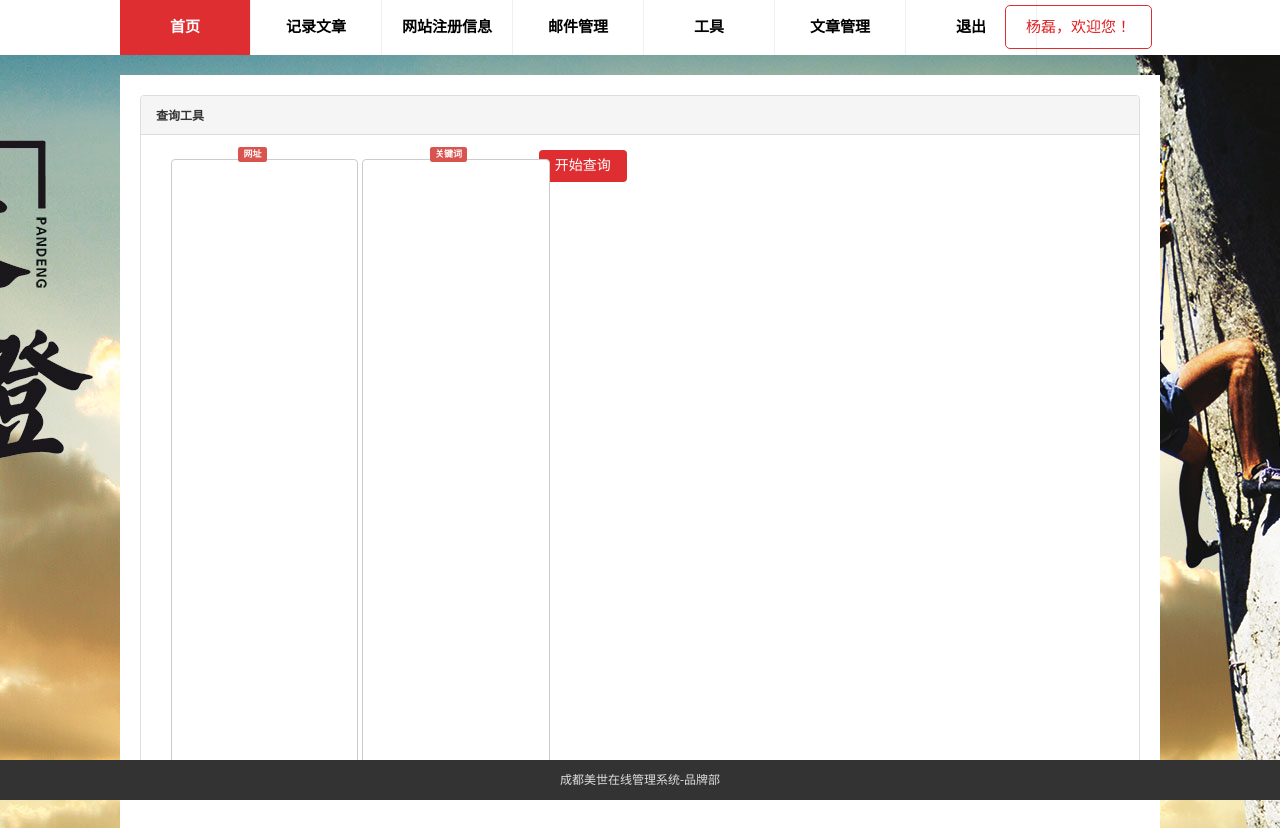
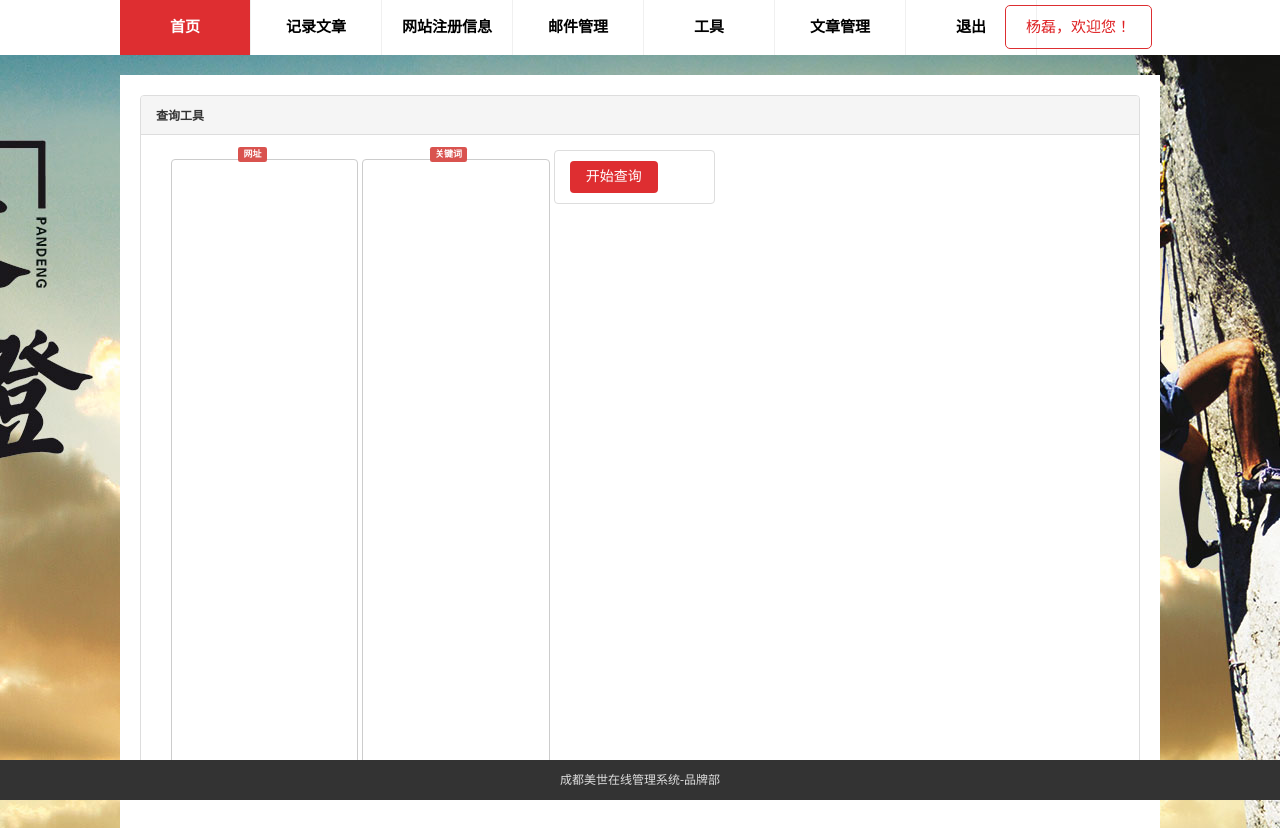
Before and after one commit to rui7157/Operational-Management, a Flask app: page /tool/query in a window 1280 px wide. Shown: the top 828 px of the page. Run offline with Flask 2, Linux system fonts and the light colour scheme; a user stored in the database is signed in; some libraries are stand-ins or nearby versions.

Commit message:
web 前端显示改变

```diff
--- a/cdms/static/js/func.js
+++ b/cdms/static/js/func.js
@@ -210,20 +210,23 @@ $(function () {
         post_url = "/tool/query_request2";
         $.post(post_url,data,function(result){
             console.log(result);
-            return 1;
+            $("#th").after("<tr><td>"+result+"</td></tr>");
         });
     }
 
 
 
     $("#query2-btn").click(function(){
+
         var url = $("#url").val();
         var key = $("#key").val();
-        var key_single = new Array();
+        //var key_single = new Array();
         key_single = key.split("\n");
+        $("#url_box").fadeOut("slow");
+        $("#key_box").fadeOut("fast");
+        $("#oTable").show(1500);
         for (i=0;i<key_single.length ;i++ ) {
-        var s = query(url,key_single[i]);
-        //console.log(s);
+            query(url,key_single[i]);
         }
     });
 });
--- a/cdms/templates/tool/query.html
+++ b/cdms/templates/tool/query.html
@@ -16,8 +16,8 @@
             </div>
         <div class="panel-body">
 {#            <div class="row">#}
-            <div class="col-sm-2"><apan class="label label-danger col-sm-offset-5">网址</apan><br/><textarea class="form-control" id="url" cols="20" rows="30" ></textarea></div>
-            <div class="col-sm-2"><span class="label label-danger col-sm-offset-5">关键词</span><br/><textarea class="form-control" id="key" cols="20" rows="30"></textarea></div>
+            <div class="col-sm-2" id="url_box"><apan class="label label-danger col-sm-offset-5">网址</apan><br/><textarea class="form-control" id="url" cols="20" rows="30" ></textarea></div>
+            <div class="col-sm-2" id="key_box"><span class="label label-danger col-sm-offset-5">关键词</span><br/><textarea class="form-control" id="key" cols="20" rows="30"></textarea></div>
 {#            <div class="col-sm-4"><span class="label label-danger col-sm-offset-5">结果</span><br/><textarea class="form-control" id="result" cols="40" rows="30"></textarea></div>#}
 {##}
 {#                  <div class="col-sm-2">          <ul class="list-group">#}
@@ -28,21 +28,20 @@
 {#                  </div>#}
 {#               </div>#}
 
+    <table width="100%" border="0" style="display: none;" id="oTable">
+        <tr id = "th"><th>内容</th></tr>
+
+        </table>
 
 
-            <a class="btn" id="query2-btn">开始查询</a>
+            <div class="col-sm-2"><ul class="list-group"> <li class="list-group-item"><a class="btn" id="query2-btn">开始查询</a></li></ul></div>
  </div>
-
-
-
         </div>
 
 
 
    </div>
-</div>
 
-    </div>
 {#</div>#}
 
     {% for message in get_flashed_messages() %}
--- a/cdms/view/tool/baidu_query.py
+++ b/cdms/view/tool/baidu_query.py
@@ -38,7 +38,7 @@ def query_request2():
         urls = request.form['url']
         key = request.form['key']
         key = key
-        print baidu_paiming2(hosts=urls, key=key)
+        # print baidu_paiming2(hosts=urls, key=key)
         return "56"
         # baidu_paiming()
 
```
Also changed, not shown: api/query.py (+2 -7 lines).
